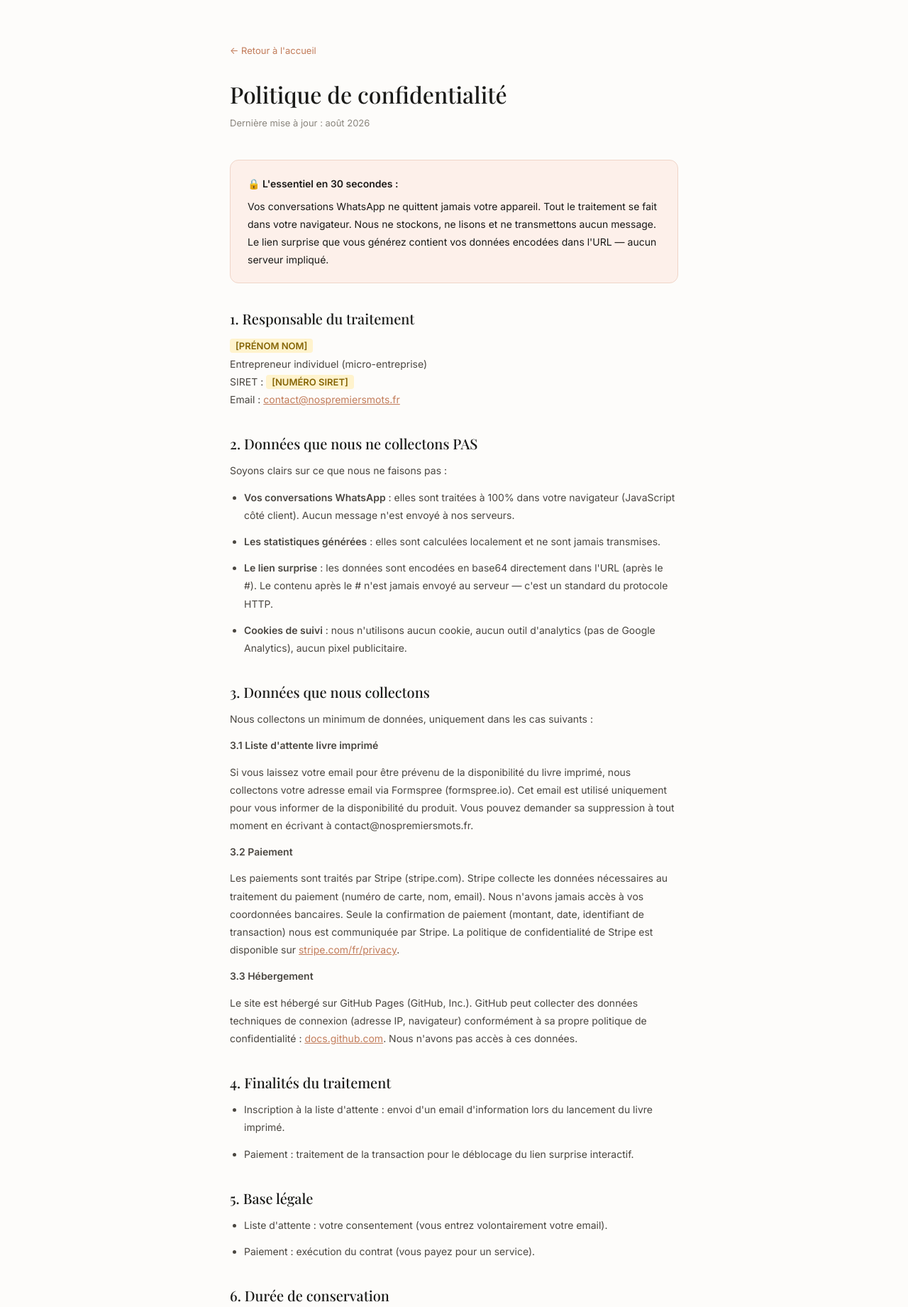
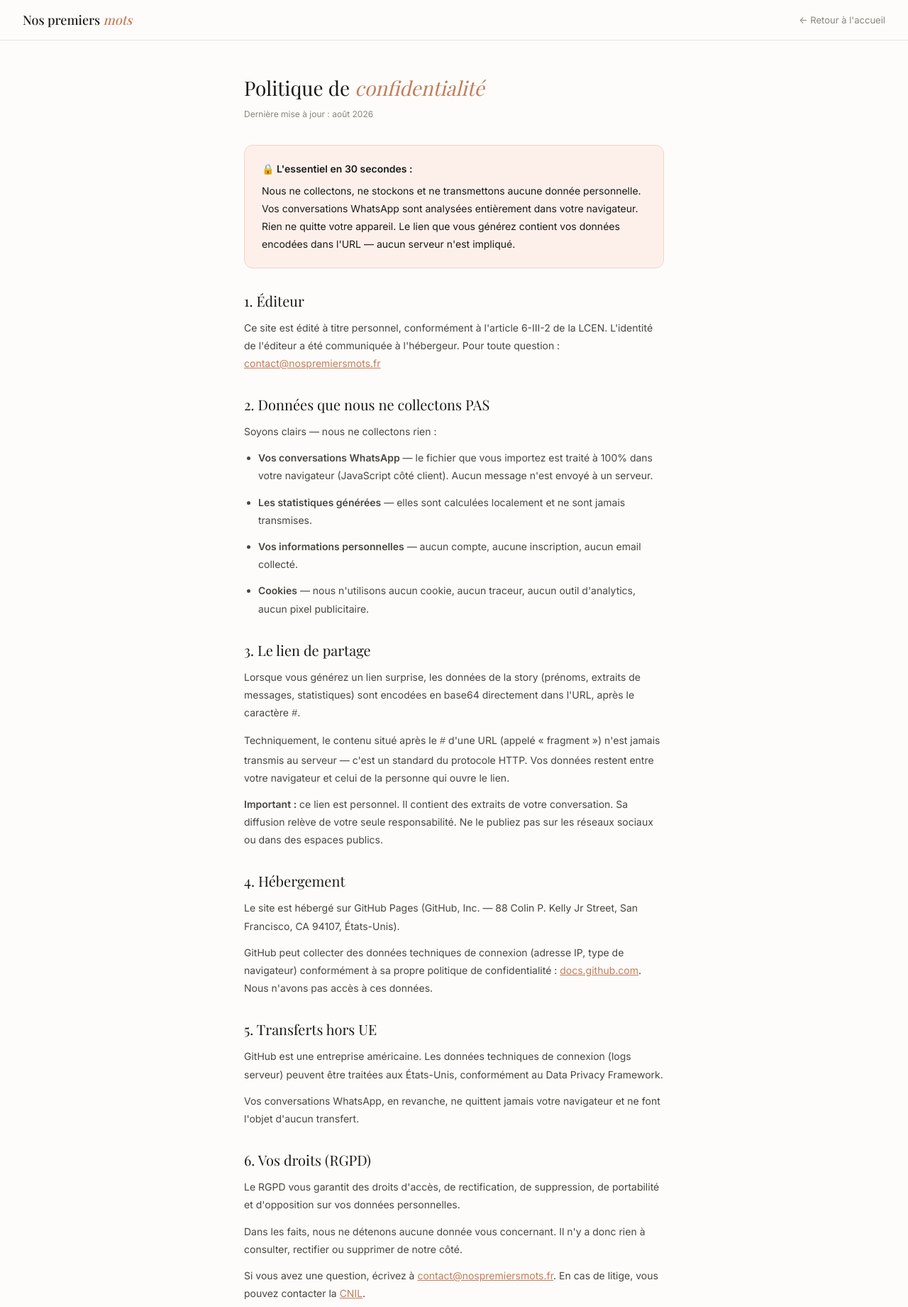
Before and after one commit to AzorZki/ien-site, a website: page confidentialite.html in a window 1280 px wide. Shown: the top 1841 px of the page at 71% size. Drawn offline with nearby package versions, Linux system fonts and the light colour scheme; a web font is replaced by a local one.

Commit message:
Add files via upload

```diff
--- a/confidentialite.html
+++ b/confidentialite.html
@@ -8,8 +8,14 @@
 <link rel="apple-touch-icon" sizes="180x180" href="apple-touch-icon.png">
 <meta name="viewport" content="width=device-width, initial-scale=1.0">
 <title>Politique de confidentialité — Nos premiers mots</title>
+<meta name="description" content="Politique de confidentialité du site nospremiersmots.fr — Aucune donnée collectée.">
 <link rel="preconnect" href="https://fonts.googleapis.com">
 <link href="https://fonts.googleapis.com/css2?family=Playfair+Display:ital,wght@0,400;0,500;0,600;1,400;1,500&family=Inter:wght@300;400;500;600&display=swap" rel="stylesheet">
+<meta property="og:image" content="https://azorzki.github.io/nospremiersmots/og-image.png">
+<meta property="og:image:width" content="1200">
+<meta property="og:image:height" content="630">
+<meta name="twitter:card" content="summary_large_image">
+<meta name="twitter:image" content="https://azorzki.github.io/nospremiersmots/og-image.png">
 <style>
   :root {
     --ink: #1A1A18;
@@ -31,38 +37,41 @@
     background: var(--warm-white);
     -webkit-font-smoothing: antialiased;
   }
-  .legal-container {
-    max-width: 680px;
+
+  nav {
+    padding: 16px 32px;
+    display: flex;
+    align-items: center;
+    justify-content: space-between;
+    border-bottom: 1px solid var(--border);
+  }
+  .logo { font-family: var(--font-display); font-size: 18px; font-weight: 500; color: var(--ink); text-decoration: none; }
+  .logo em { color: var(--rose); font-style: italic; }
+  .back-link { font-size: 13px; color: var(--ink-muted); text-decoration: none; }
+  .back-link:hover { color: var(--rose); }
+
+  .container {
+    max-width: 640px;
     margin: 0 auto;
-    padding: 60px 24px 80px;
+    padding: 48px 24px 80px;
   }
-  .legal-back {
-    display: inline-flex;
-    align-items: center;
-    gap: 6px;
-    font-size: 13px;
-    color: var(--rose);
-    text-decoration: none;
-    margin-bottom: 32px;
-  }
-  .legal-back:hover { text-decoration: underline; }
   h1 {
     font-family: var(--font-display);
-    font-size: 32px;
-    font-weight: 500;
+    font-size: 28px;
+    font-weight: 400;
     margin-bottom: 8px;
   }
-  .legal-date {
-    font-size: 13px;
+  h1 em { font-style: italic; color: var(--rose); }
+  .updated {
+    font-size: 12px;
     color: var(--ink-muted);
-    margin-bottom: 40px;
+    margin-bottom: 32px;
   }
   h2 {
     font-family: var(--font-display);
     font-size: 20px;
-    font-weight: 500;
-    margin-top: 36px;
-    margin-bottom: 12px;
+    font-weight: 400;
+    margin: 32px 0 12px;
     color: var(--ink);
   }
   p, li {
@@ -73,6 +82,7 @@
   }
   ul { padding-left: 20px; margin-bottom: 12px; }
   a { color: var(--rose); }
+
   .highlight-box {
     background: var(--rose-bg);
     border: 1px solid var(--rose-light);
@@ -82,14 +92,7 @@
   }
   .highlight-box p { color: var(--ink); margin-bottom: 6px; }
   .highlight-box p:last-child { margin-bottom: 0; }
-  .placeholder {
-    background: #FFF3CD;
-    padding: 2px 8px;
-    border-radius: 4px;
-    font-weight: 600;
-    font-size: 13px;
-    color: #856404;
-  }
+
   footer {
     text-align: center;
     padding: 32px 24px;
@@ -103,93 +106,92 @@
 </head>
 <body>
 
-<div class="legal-container">
-  <a href="index.html" class="legal-back">← Retour à l'accueil</a>
+<nav>
+  <a href="index.html" class="logo">Nos premiers <em>mots</em></a>
+  <a href="index.html" class="back-link">← Retour à l'accueil</a>
+</nav>
 
-  <h1>Politique de confidentialité</h1>
-  <p class="legal-date">Dernière mise à jour : août 2026</p>
+<div class="container">
+  <h1>Politique de <em>confidentialité</em></h1>
+  <p class="updated">Dernière mise à jour : août 2026</p>
 
   <div class="highlight-box">
     <p><strong>🔒 L'essentiel en 30 secondes :</strong></p>
-    <p>Vos conversations WhatsApp ne quittent jamais votre appareil. Tout le traitement se fait dans votre navigateur. Nous ne stockons, ne lisons et ne transmettons aucun message. Le lien surprise que vous générez contient vos données encodées dans l'URL — aucun serveur impliqué.</p>
+    <p>Nous ne collectons, ne stockons et ne transmettons aucune donnée personnelle. Vos conversations WhatsApp sont analysées entièrement dans votre navigateur. Rien ne quitte votre appareil. Le lien que vous générez contient vos données encodées dans l'URL — aucun serveur n'est impliqué.</p>
   </div>
 
-  <h2>1. Responsable du traitement</h2>
+  <h2>1. Éditeur</h2>
   <p>
-    <span class="placeholder">[PRÉNOM NOM]</span><br>
-    Entrepreneur individuel (micro-entreprise)<br>
-    SIRET : <span class="placeholder">[NUMÉRO SIRET]</span><br>
-    Email : <a href="mailto:contact@nospremiersmots.fr">contact@nospremiersmots.fr</a>
+    Ce site est édité à titre personnel, conformément à l'article 6-III-2 de la LCEN.
+    L'identité de l'éditeur a été communiquée à l'hébergeur.
+    Pour toute question : <a href="mailto:contact@nospremiersmots.fr">contact@nospremiersmots.fr</a>
   </p>
 
   <h2>2. Données que nous ne collectons PAS</h2>
-  <p>Soyons clairs sur ce que nous ne faisons pas :</p>
+  <p>Soyons clairs — nous ne collectons rien :</p>
   <ul>
-    <li><strong>Vos conversations WhatsApp</strong> : elles sont traitées à 100% dans votre navigateur (JavaScript côté client). Aucun message n'est envoyé à nos serveurs.</li>
-    <li><strong>Les statistiques générées</strong> : elles sont calculées localement et ne sont jamais transmises.</li>
-    <li><strong>Le lien surprise</strong> : les données sont encodées en base64 directement dans l'URL (après le #). Le contenu après le # n'est jamais envoyé au serveur — c'est un standard du protocole HTTP.</li>
-    <li><strong>Cookies de suivi</strong> : nous n'utilisons aucun cookie, aucun outil d'analytics (pas de Google Analytics), aucun pixel publicitaire.</li>
+    <li><strong>Vos conversations WhatsApp</strong> — le fichier que vous importez est traité à 100% dans votre navigateur (JavaScript côté client). Aucun message n'est envoyé à un serveur.</li>
+    <li><strong>Les statistiques générées</strong> — elles sont calculées localement et ne sont jamais transmises.</li>
+    <li><strong>Vos informations personnelles</strong> — aucun compte, aucune inscription, aucun email collecté.</li>
+    <li><strong>Cookies</strong> — nous n'utilisons aucun cookie, aucun traceur, aucun outil d'analytics, aucun pixel publicitaire.</li>
   </ul>
 
-  <h2>3. Données que nous collectons</h2>
-  <p>Nous collectons un minimum de données, uniquement dans les cas suivants :</p>
+  <h2>3. Le lien de partage</h2>
+  <p>
+    Lorsque vous générez un lien surprise, les données de la story (prénoms, extraits de messages, statistiques) sont encodées en base64 directement dans l'URL, après le caractère <code>#</code>.
+  </p>
+  <p>
+    Techniquement, le contenu situé après le <code>#</code> d'une URL (appelé « fragment ») n'est jamais transmis au serveur — c'est un standard du protocole HTTP. Vos données restent entre votre navigateur et celui de la personne qui ouvre le lien.
+  </p>
+  <p>
+    <strong>Important :</strong> ce lien est personnel. Il contient des extraits de votre conversation. Sa diffusion relève de votre seule responsabilité. Ne le publiez pas sur les réseaux sociaux ou dans des espaces publics.
+  </p>
 
-  <p><strong>3.1 Liste d'attente livre imprimé</strong></p>
-  <p>Si vous laissez votre email pour être prévenu de la disponibilité du livre imprimé, nous collectons votre adresse email via Formspree (formspree.io). Cet email est utilisé uniquement pour vous informer de la disponibilité du produit. Vous pouvez demander sa suppression à tout moment en écrivant à contact@nospremiersmots.fr.</p>
+  <h2>4. Hébergement</h2>
+  <p>
+    Le site est hébergé sur GitHub Pages (GitHub, Inc. — 88 Colin P. Kelly Jr Street, San Francisco, CA 94107, États-Unis).
+  </p>
+  <p>
+    GitHub peut collecter des données techniques de connexion (adresse IP, type de navigateur) conformément à sa propre politique de confidentialité : <a href="https://docs.github.com/en/site-policy/privacy-policies/github-general-privacy-statement" target="_blank" rel="noopener">docs.github.com</a>. Nous n'avons pas accès à ces données.
+  </p>
 
-  <p><strong>3.2 Paiement</strong></p>
-  <p>Les paiements sont traités par Stripe (stripe.com). Stripe collecte les données nécessaires au traitement du paiement (numéro de carte, nom, email). Nous n'avons jamais accès à vos coordonnées bancaires. Seule la confirmation de paiement (montant, date, identifiant de transaction) nous est communiquée par Stripe. La politique de confidentialité de Stripe est disponible sur <a href="https://stripe.com/fr/privacy" target="_blank" rel="noopener">stripe.com/fr/privacy</a>.</p>
+  <h2>5. Transferts hors UE</h2>
+  <p>
+    GitHub est une entreprise américaine. Les données techniques de connexion (logs serveur) peuvent être traitées aux États-Unis, conformément au Data Privacy Framework.
+  </p>
+  <p>
+    Vos conversations WhatsApp, en revanche, ne quittent jamais votre navigateur et ne font l'objet d'aucun transfert.
+  </p>
 
-  <p><strong>3.3 Hébergement</strong></p>
-  <p>Le site est hébergé sur GitHub Pages (GitHub, Inc.). GitHub peut collecter des données techniques de connexion (adresse IP, navigateur) conformément à sa propre politique de confidentialité : <a href="https://docs.github.com/en/site-policy/privacy-policies/github-general-privacy-statement" target="_blank" rel="noopener">docs.github.com</a>. Nous n'avons pas accès à ces données.</p>
+  <h2>6. Vos droits (RGPD)</h2>
+  <p>
+    Le RGPD vous garantit des droits d'accès, de rectification, de suppression, de portabilité et d'opposition sur vos données personnelles.
+  </p>
+  <p>
+    Dans les faits, nous ne détenons aucune donnée vous concernant. Il n'y a donc rien à consulter, rectifier ou supprimer de notre côté.
+  </p>
+  <p>
+    Si vous avez une question, écrivez à <a href="mailto:contact@nospremiersmots.fr">contact@nospremiersmots.fr</a>. En cas de litige, vous pouvez contacter la <a href="https://www.cnil.fr" target="_blank" rel="noopener">CNIL</a>.
+  </p>
 
-  <h2>4. Finalités du traitement</h2>
+  <h2>7. Sécurité</h2>
   <ul>
-    <li>Inscription à la liste d'attente : envoi d'un email d'information lors du lancement du livre imprimé.</li>
-    <li>Paiement : traitement de la transaction pour le déblocage du lien surprise interactif.</li>
+    <li>Connexion HTTPS sur l'ensemble du site.</li>
+    <li>Aucune base de données.</li>
+    <li>Aucun compte utilisateur.</li>
+    <li>Traitement 100% côté client pour les conversations.</li>
+    <li>Aucune donnée stockée sur nos serveurs (nous n'en avons pas).</li>
   </ul>
 
-  <h2>5. Base légale</h2>
-  <ul>
-    <li>Liste d'attente : votre consentement (vous entrez volontairement votre email).</li>
-    <li>Paiement : exécution du contrat (vous payez pour un service).</li>
-  </ul>
+  <h2>8. Évolutions futures</h2>
+  <p>
+    Si le site évolue (ajout d'analytics, de paiement ou d'autres fonctionnalités impliquant une collecte de données), cette politique sera mise à jour en conséquence. La date de dernière modification est indiquée en haut de page.
+  </p>
 
-  <h2>6. Durée de conservation</h2>
-  <ul>
-    <li>Email liste d'attente : conservé jusqu'au lancement du livre ou jusqu'à votre demande de suppression.</li>
-    <li>Données Stripe : conformément aux obligations légales de conservation (durée fixée par Stripe et la réglementation fiscale française).</li>
-  </ul>
-
-  <h2>7. Vos droits (RGPD)</h2>
-  <p>Conformément au Règlement Général sur la Protection des Données (RGPD), vous disposez des droits suivants :</p>
-  <ul>
-    <li><strong>Droit d'accès</strong> : savoir quelles données nous avons sur vous.</li>
-    <li><strong>Droit de rectification</strong> : corriger des données inexactes.</li>
-    <li><strong>Droit de suppression</strong> : demander l'effacement de vos données.</li>
-    <li><strong>Droit de portabilité</strong> : recevoir vos données dans un format lisible.</li>
-    <li><strong>Droit d'opposition</strong> : vous opposer au traitement de vos données.</li>
-  </ul>
-  <p>Pour exercer ces droits, écrivez à <a href="mailto:contact@nospremiersmots.fr">contact@nospremiersmots.fr</a>. Nous répondons sous 30 jours.</p>
-  <p>En cas de litige, vous pouvez déposer une réclamation auprès de la <a href="https://www.cnil.fr" target="_blank" rel="noopener">CNIL</a> (Commission Nationale de l'Informatique et des Libertés).</p>
-
-  <h2>8. Transferts hors UE</h2>
-  <p>GitHub (hébergement) et Stripe (paiement) sont des entreprises américaines. Les données techniques et de paiement peuvent être transférées aux États-Unis. Ces entreprises sont conformes aux réglementations applicables (Data Privacy Framework).</p>
-  <p>Vos conversations WhatsApp, en revanche, ne quittent jamais votre navigateur et ne font l'objet d'aucun transfert.</p>
-
-  <h2>9. Sécurité</h2>
-  <ul>
-    <li>Connexion HTTPS sur l'ensemble du site.</li>
-    <li>Aucune base de données contenant des données utilisateur.</li>
-    <li>Traitement 100% côté client pour les conversations.</li>
-    <li>Paiement sécurisé via Stripe (certifié PCI DSS).</li>
-  </ul>
-
-  <h2>10. Modifications</h2>
-  <p>Cette politique peut être mise à jour. La date de dernière modification est indiquée en haut de page. En cas de modification substantielle, nous en informerons les utilisateurs concernés.</p>
-
-  <h2>11. Contact</h2>
-  <p>Pour toute question relative à cette politique, contactez-nous à <a href="mailto:contact@nospremiersmots.fr">contact@nospremiersmots.fr</a>.</p>
+  <h2>9. Contact</h2>
+  <p>
+    Pour toute question relative à cette politique : <a href="mailto:contact@nospremiersmots.fr">contact@nospremiersmots.fr</a>
+  </p>
 </div>
 
 <footer>
```
